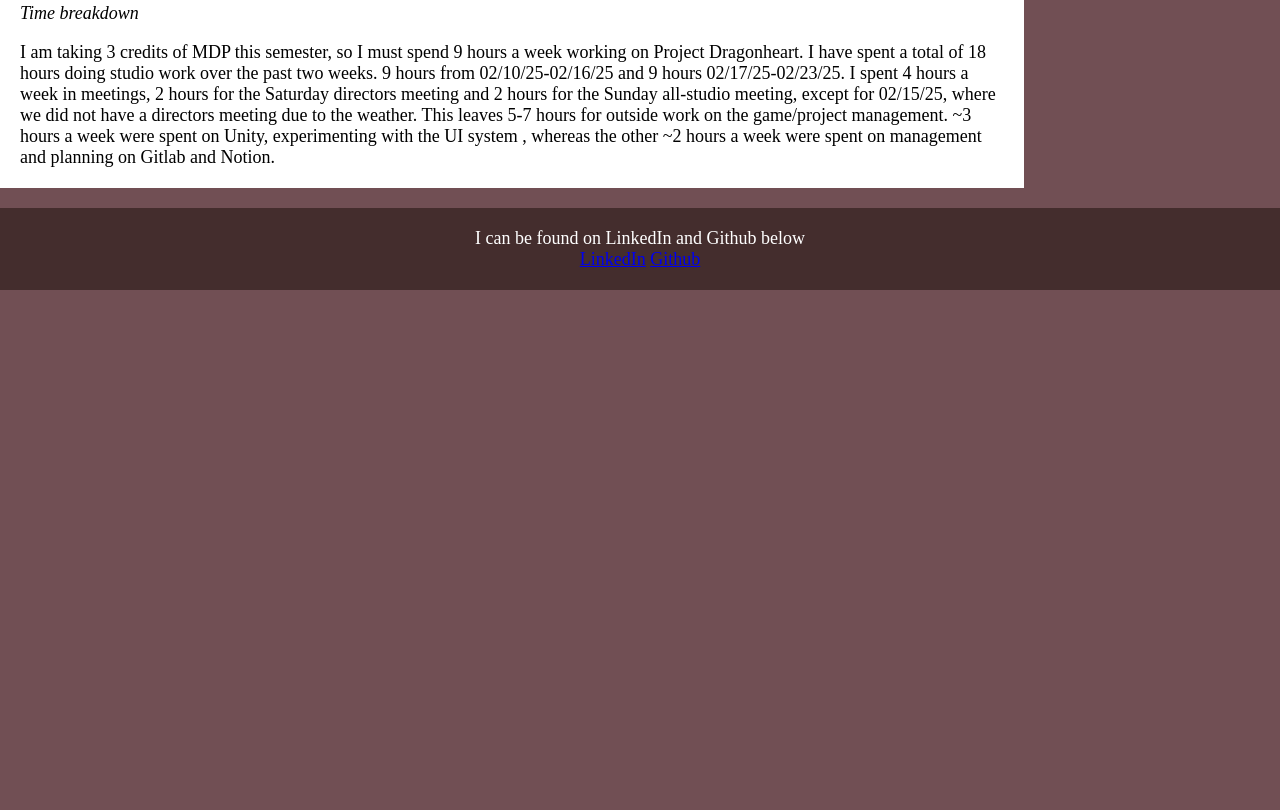
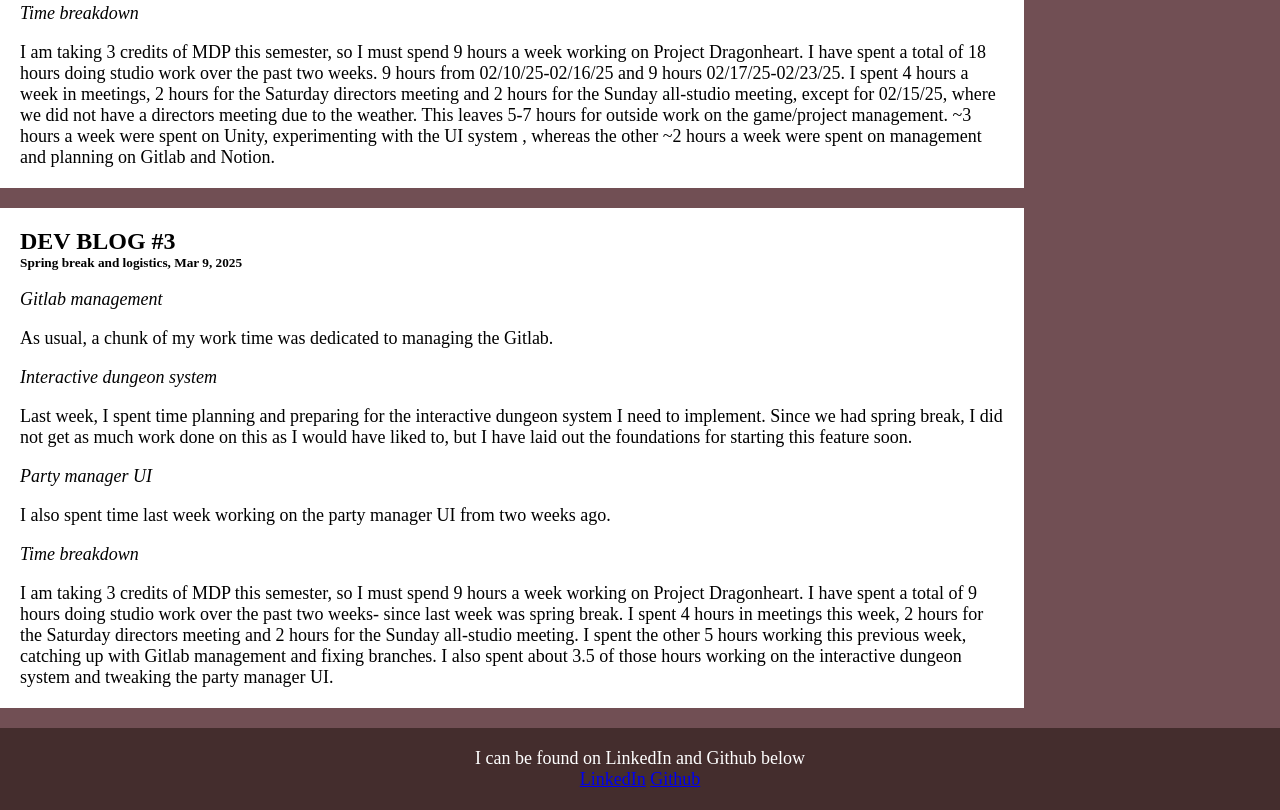
Before and after one commit to kenmcart/kenmcart.github.io, a plain HTML site: page blog2.html in a window 1280 px wide. Shown: the part 1533-2343 px from the top of the page. Before the commit the page ends 1823 px from the top, so only its background shows below. Drawn offline with Linux system fonts and the light colour scheme; a web font is replaced by a local one.

Commit message:
Spring break

```diff
--- a/blog2.html
+++ b/blog2.html
@@ -97,6 +97,31 @@
                Gitlab and Notion.
             </p>
           </div>
+          <div class="card">
+            <h2>DEV BLOG #3</h2>
+            <h5>Spring break and logistics, Mar 9, 2025</h5><br>
+
+            <p><i>Gitlab management</i></p><br>
+            <p>As usual, a chunk of my work time was dedicated to managing the Gitlab.
+            </p><br>
+
+            <p><i>Interactive dungeon system</i></p><br>
+            <p>Last week, I spent time planning and preparing for the interactive dungeon system I need to implement. Since we had spring break,
+               I did not get as much work done on this as I would have liked to, but I have laid out the foundations for starting this feature soon.
+            </p><br>
+
+            <p><i>Party manager UI</i></p><br>
+            <p>I also spent time last week working on the party manager UI from two weeks ago.
+            </p><br>
+
+            <p><i>Time breakdown</i></p><br>
+            <p>I am taking 3 credits of MDP this semester, so I must spend 9 hours a week working on Project Dragonheart. I have
+               spent a total of 9 hours doing studio work over the past two weeks- since last week was spring break.
+               I spent 4 hours in meetings this week, 2 hours for the Saturday directors meeting and 2 hours for the Sunday all-studio
+               meeting. I spent the other 5 hours working this previous week, catching up with Gitlab management and fixing branches. I also
+               spent about 3.5 of those hours working on the interactive dungeon system and tweaking the party manager UI.
+            </p>
+          </div>
         </div>
         <div class="rightcolumn">
           <div class="card">
```
